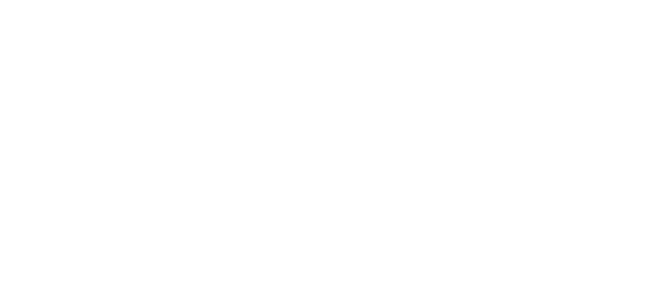
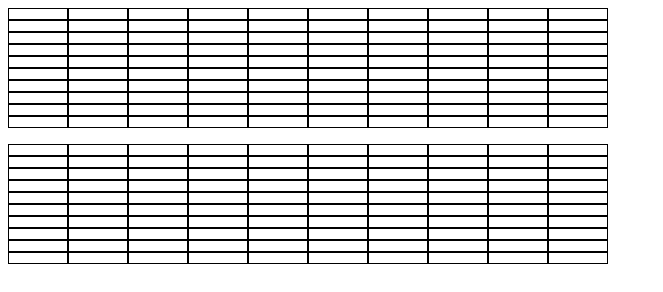
Before and after one commit to swatson9008/battleship, a website built with webpack: page src/index.html in a window 1280 px wide. Shown: the whole page, without its empty margins (0-663 px from the left). Built offline with nearby package versions, Linux system fonts and the light colour scheme.

Commit message:
created the two grids

```diff
--- a/src/index.html
+++ b/src/index.html
@@ -110,7 +110,7 @@
         <div class="playerBItem"></div>
         <div class="playerBItem"></div>
         <div class="playerBItem"></div>
-      </div>
+      </div><p></p>
       <div class="boardLayout" id="aiB">
         <div class="aiBItem"></div>
         <div class="aiBItem"></div>
--- a/src/style.css
+++ b/src/style.css
@@ -0,0 +1,13 @@
+
+#playerB, #aiB {
+    display: grid;
+    align-items: center;
+    grid-template-columns: repeat(10, 1fr);
+    grid-template-rows: repeat(10, 1fr);
+    max-width: 600px;
+}
+
+.boardLayout > div {
+    border: 1px solid black;
+    padding: 5px;
+}
```
Also changed, not shown: dist/index.html, dist/main.js, 1 other file.
